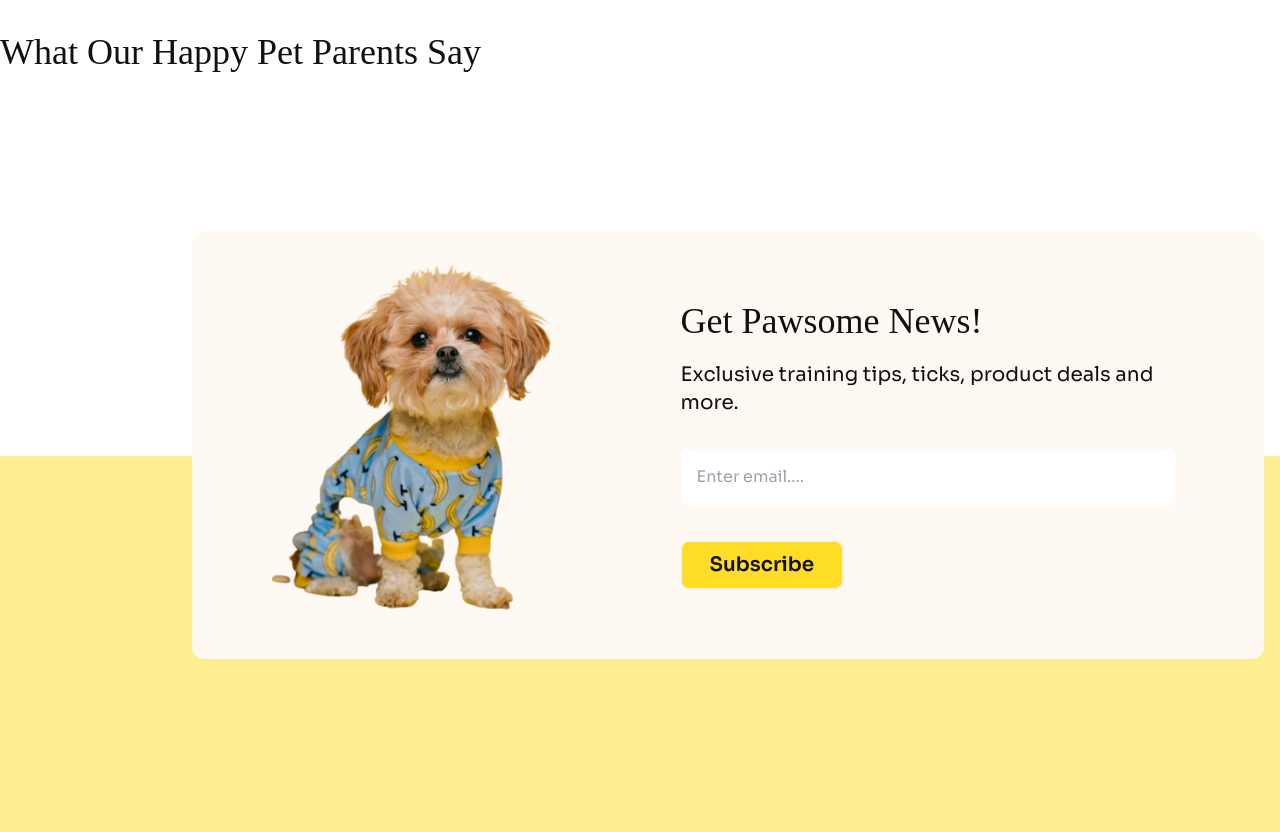
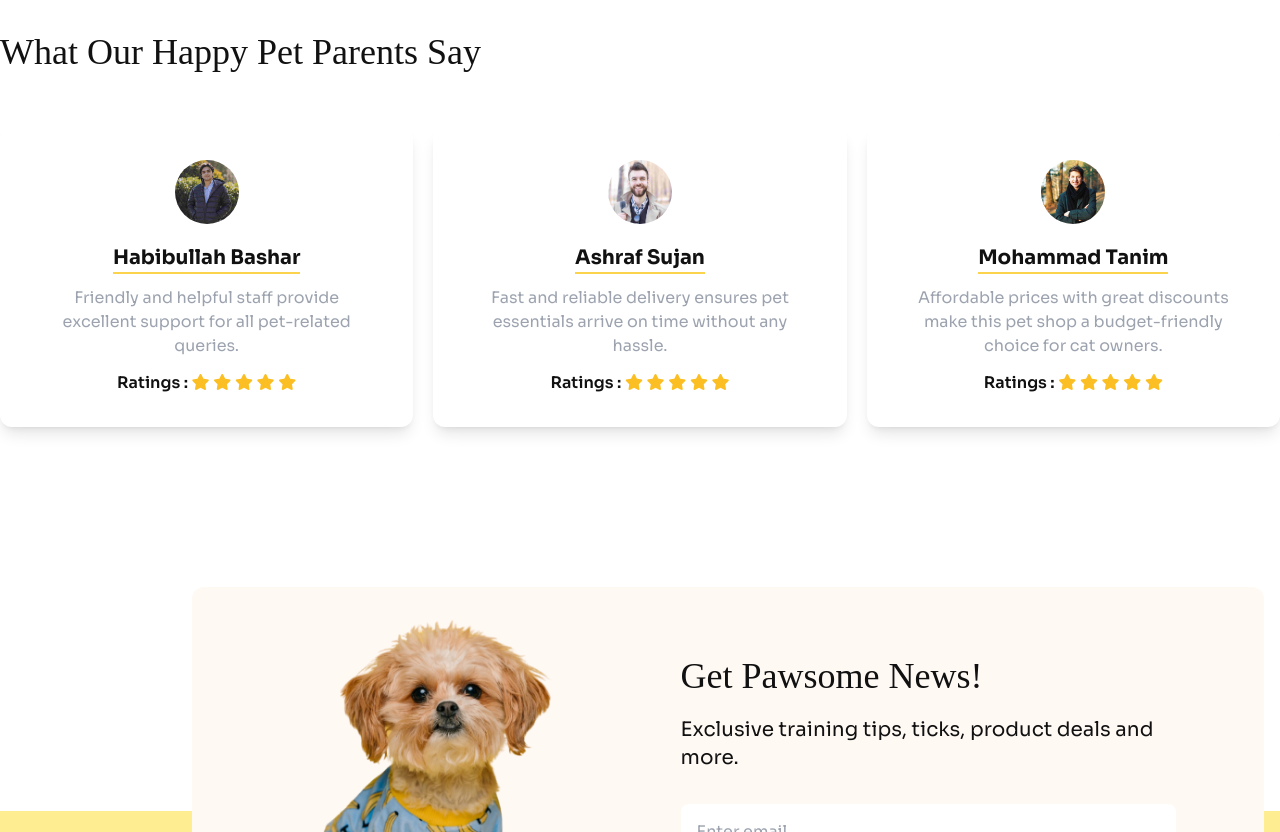
Before and after one commit to asrafsujan247/paws-and-claws, a plain HTML site: page index.html in a window 1280 px wide. Shown: the part 3120-3952 px from the top of the page. Drawn offline with nearby package versions, Linux system fonts and the light colour scheme; a web font is replaced by a local one.

Commit message:
clients review section done

```diff
--- a/index.html
+++ b/index.html
@@ -513,10 +513,132 @@
       </div>
       <!-- client review section -->
       <div class="max-w-screen-xl mx-auto mb-80 lg:mb-96 px-4 lg:px-0">
-        <h2 class="text-2xl lg:text-4xl mb-8 lg:mb-12 adlam-display-font">
+        <h2 class="text-2xl lg:text-4xl mb-8 lg:mb-14 adlam-display-font">
           What Our Happy Pet Parents Say
         </h2>
-        <div></div>
+        <!-- clients review-->
+        <div
+          class="grid grid-cols-1 lg:grid-cols-3 lg:gap-5 gap-y-5 lg:gap-y-0"
+        >
+          <!-- cards -->
+          <!-- card-1 -->
+          <div
+            class="shadow-lg bg-white flex flex-col items-center py-8 px-9 rounded-xl"
+          >
+            <div class="avatar mb-5">
+              <div class="w-16 rounded-full">
+                <img src="./c1-assets/client-1.jpg" />
+              </div>
+            </div>
+            <div class="flex flex-col items-center text-center">
+              <h3
+                class="text-xl lg:2xl font-bold mb-2 lg:mb-3 border-b-2 border-amber-300"
+              >
+                Habibullah Bashar
+              </h3>
+              <p class="text-sm lg:text-base text-gray-400 mb-2 lg:mb-3">
+                Friendly and helpful staff provide excellent support for all
+                pet-related queries.
+              </p>
+              <div>
+                <span class="font-semibold">Ratings :</span>
+                <i
+                  class="fa-solid fa-star text-amber-400 text-xs lg:text-base"
+                ></i>
+                <i
+                  class="fa-solid fa-star text-amber-400 text-xs lg:text-base"
+                ></i>
+                <i
+                  class="fa-solid fa-star text-amber-400 text-xs lg:text-base"
+                ></i>
+                <i
+                  class="fa-solid fa-star text-amber-400 text-xs lg:text-base"
+                ></i>
+                <i
+                  class="fa-solid fa-star text-amber-400 text-xs lg:text-base"
+                ></i>
+              </div>
+            </div>
+          </div>
+          <!-- card-2  -->
+          <div
+            class="shadow-lg bg-white flex flex-col items-center py-8 px-9 rounded-xl"
+          >
+            <div class="avatar mb-5">
+              <div class="w-16 rounded-full">
+                <img src="./c1-assets/client-2.jpg" />
+              </div>
+            </div>
+            <div class="flex flex-col items-center text-center">
+              <h3
+                class="text-xl lg:2xl font-bold mb-2 lg:mb-3 border-b-2 border-amber-300"
+              >
+                Ashraf Sujan
+              </h3>
+              <p class="text-sm lg:text-base text-gray-400 mb-2 lg:mb-3">
+                Fast and reliable delivery ensures pet essentials arrive on time
+                without any hassle.
+              </p>
+              <div>
+                <span class="font-semibold">Ratings :</span>
+                <i
+                  class="fa-solid fa-star text-amber-400 text-xs lg:text-base"
+                ></i>
+                <i
+                  class="fa-solid fa-star text-amber-400 text-xs lg:text-base"
+                ></i>
+                <i
+                  class="fa-solid fa-star text-amber-400 text-xs lg:text-base"
+                ></i>
+                <i
+                  class="fa-solid fa-star text-amber-400 text-xs lg:text-base"
+                ></i>
+                <i
+                  class="fa-solid fa-star text-amber-400 text-xs lg:text-base"
+                ></i>
+              </div>
+            </div>
+          </div>
+          <!-- card-3 -->
+          <div
+            class="shadow-lg bg-white flex flex-col items-center py-8 px-9 rounded-xl"
+          >
+            <div class="avatar mb-5">
+              <div class="w-16 rounded-full">
+                <img src="./c1-assets/client-3.jpg" />
+              </div>
+            </div>
+            <div class="flex flex-col items-center text-center">
+              <h3
+                class="text-xl lg:2xl font-bold mb-2 lg:mb-3 border-b-2 border-amber-300"
+              >
+                Mohammad Tanim
+              </h3>
+              <p class="text-sm lg:text-base text-gray-400 mb-2 lg:mb-3">
+                Affordable prices with great discounts make this pet shop a
+                budget-friendly choice for cat owners.
+              </p>
+              <div>
+                <span class="font-semibold">Ratings :</span>
+                <i
+                  class="fa-solid fa-star text-amber-400 text-xs lg:text-base"
+                ></i>
+                <i
+                  class="fa-solid fa-star text-amber-400 text-xs lg:text-base"
+                ></i>
+                <i
+                  class="fa-solid fa-star text-amber-400 text-xs lg:text-base"
+                ></i>
+                <i
+                  class="fa-solid fa-star text-amber-400 text-xs lg:text-base"
+                ></i>
+                <i
+                  class="fa-solid fa-star text-amber-400 text-xs lg:text-base"
+                ></i>
+              </div>
+            </div>
+          </div>
+        </div>
       </div>
     </main>
     <!-- footer section -->
```
